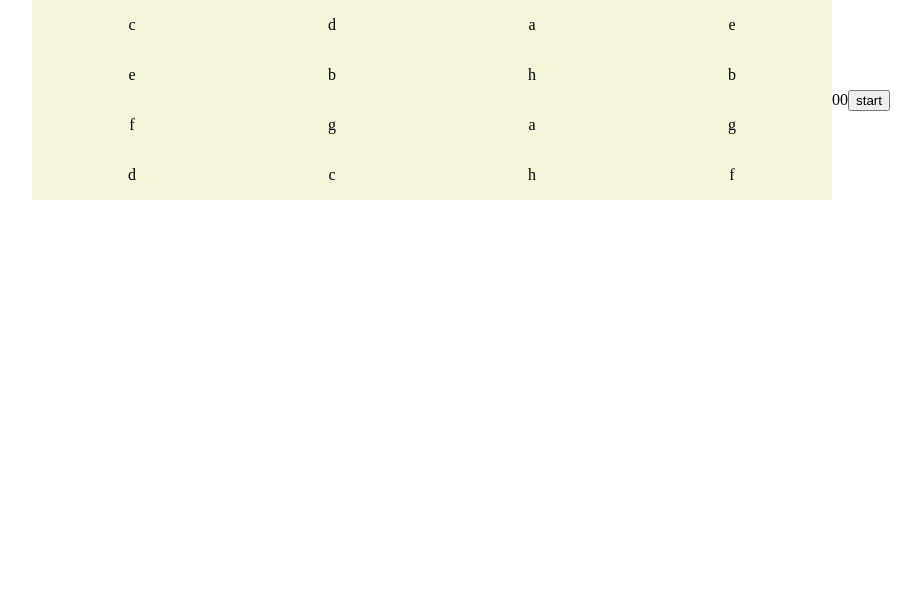
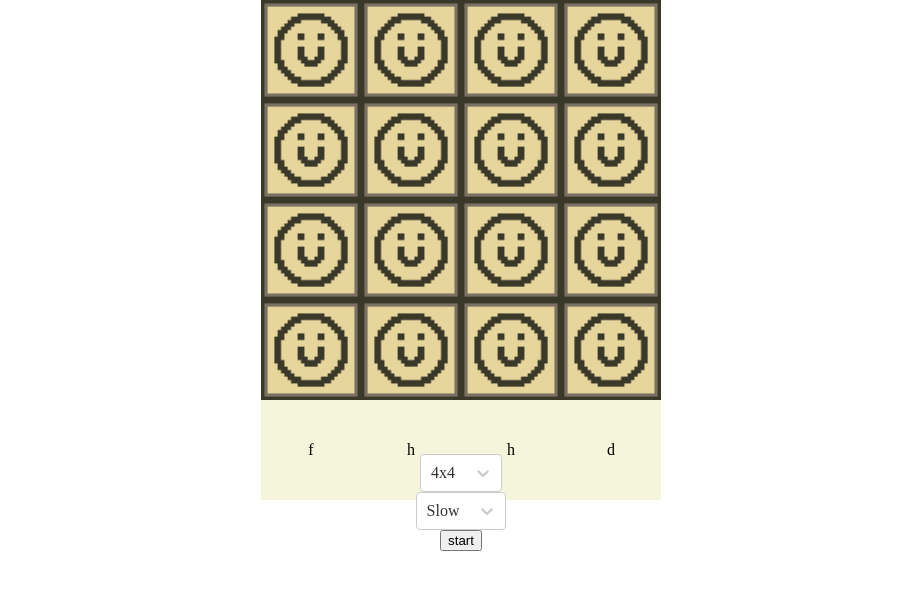
Before and after one commit to RustamV/memory, a React (Create React App) app: page / in a window 1280 px wide. Shown: the top 590 px of the page, without its empty margins (179-1100 px from the left). Built offline with nearby package versions, Linux system fonts and the light colour scheme.

Commit message:
select size & speed

```diff
--- a/package.json
+++ b/package.json
@@ -15,6 +15,7 @@
     "react": "^17.0.2",
     "react-dom": "^17.0.2",
     "react-scripts": "4.0.3",
+    "react-select": "^5.1.0",
     "typescript": "^4.4.4",
     "web-vitals": "^1.1.2"
   },
--- a/src/components/Cell/index.module.scss
+++ b/src/components/Cell/index.module.scss
@@ -1,7 +1,5 @@
 .cell {
     background-color: transparent;
-    width: 25%;
-    height: 50px;
     display: inline-block;
     perspective: 1000px;
 
@@ -10,6 +8,11 @@
             transform: rotateY(180deg);
         }
     }
+
+    img {
+        width: 100%;
+        display: block;
+    }
 }
 
 .inner {
@@ -17,7 +20,6 @@
     width: 100%;
     height: 100%;
     text-align: center;
-    transition: transform 1.5s;
     transform-style: preserve-3d;
 }
 
--- a/src/components/Cell/index.tsx
+++ b/src/components/Cell/index.tsx
@@ -1,18 +1,20 @@
 import styles from "./index.module.scss";
 import cn from "classnames";
-
+import Example from "../../images/example.png";
 const Cell = ({
     id,
     content,
     isActive,
     isOpened,
-    onClick
+    onClick,
+    speed
 }: {
     id: number;
     content: string;
     isActive: boolean;
     isOpened: boolean;
     onClick: any;
+    speed: any;
 }) => {
     return (
         <div
@@ -20,7 +22,12 @@ const Cell = ({
                 [styles.flipped]: isOpened || isActive
             })}
             onClick={onClick}>
-            <div className={styles.inner}>
+            <div
+                className={styles.inner}
+                style={{
+                    transition: `transform ${speed.value / 1000}s`
+                }}>
+                <img src={Example} />
                 <div className={styles.front}>{content}</div>
                 <div className={styles.back}>{content + content + content}</div>
             </div>
--- a/src/components/Game/index.module.scss
+++ b/src/components/Game/index.module.scss
@@ -2,4 +2,5 @@
     display: flex;
     align-items: center;
     justify-content: center;
+    flex-direction: column;
 }
--- a/src/components/Game/index.tsx
+++ b/src/components/Game/index.tsx
@@ -1,25 +1,46 @@
 import { useState } from "react";
-import { Grid, Timer } from "../index";
+import { Grid, Timer, Select } from "../index";
+import { config } from "../../helpers";
 import styles from "./index.module.scss";
-import cn from "classnames";
 
-const Game = ({}: {}) => {
-    const [time, setTime] = useState<number>(0);
+const { sizeOptions, speedOptions } = config;
+
+const Game = () => {
+    const [size, setSize] = useState<any>(sizeOptions[0]);
+    const [speed, setSpeed] = useState<any>(speedOptions[0]);
     const [movesCount, setMovesCount] = useState<number>(0);
     const [gameStatus, setGameStatus] = useState<string>("not-started");
 
-    const handleStartButton = () => {
-        setTime(0);
+    const startGame = () => {
         setMovesCount(0);
         setGameStatus("not-started");
     };
 
+    const onChangeSize = (option: any) => {
+        setSize(option);
+    };
+
+    const onChangeSpeed = (option: any) => {
+        setSpeed(option);
+    };
+
     return (
         <div className={styles.game}>
-            <Grid setMovesCount={setMovesCount} gameStatus={gameStatus} setGameStatus={setGameStatus} />
-            <Timer time={time} setTime={setTime} gameStatus={gameStatus} />
-            <div>{movesCount}</div>
-            <button onClick={handleStartButton}>start</button>
+            <Grid
+                setMovesCount={setMovesCount}
+                gameStatus={gameStatus}
+                setGameStatus={setGameStatus}
+                size={size}
+                speed={speed}
+                startGame={startGame}
+            />
+            <div>
+                Timer: <Timer gameStatus={gameStatus} />
+            </div>
+            <div>movesCount: {movesCount}</div>
+            <Select options={sizeOptions} onChange={onChangeSize} defaultValue={size} value={size} />
+            <Select options={speedOptions} onChange={onChangeSpeed} defaultValue={speed} value={speed} />
+            <button onClick={startGame}>start</button>
         </div>
     );
 };
--- a/src/components/Grid/index.module.scss
+++ b/src/components/Grid/index.module.scss
@@ -1,7 +1,5 @@
 .grid {
-    display: flex;
-    flex-wrap: wrap;
+    display: grid;
     max-width: 800px;
-    width: 100%;
     background-color: cornflowerblue;
 }
--- a/src/components/Grid/index.tsx
+++ b/src/components/Grid/index.tsx
@@ -3,28 +3,42 @@ import { Cell } from "..";
 import { config, shuffleArray } from "../../helpers";
 import styles from "./index.module.scss";
 
-const { defaultFlipTime, defaultGridSize: dgs } = config;
+const { content } = config;
 
 const Grid = ({
     setMovesCount,
     gameStatus,
-    setGameStatus
+    setGameStatus,
+    size,
+    speed,
+    startGame
 }: {
     setMovesCount: any;
     gameStatus: string;
     setGameStatus: any;
+    size: any;
+    speed: any;
+    startGame: any;
 }) => {
+    const {
+        value: { width, height }
+    } = size;
+
+    const fillContentArray = () => {
+        const contentArray = [...content].splice(0, (width * height) / 2);
+        return shuffleArray([...contentArray, ...contentArray]);
+    };
+
     const initializeGrid = () => {
-        let tempGrid = [];
-        let contentArray = ["a", "b", "c", "d", "e", "f", "g", "h"];
-        let content = shuffleArray([...contentArray, ...contentArray]);
+        const tempGrid = [];
+        const preparedContent = fillContentArray();
 
-        for (let column = 0; column < dgs; column++) {
-            for (let row = 0; row < dgs; row++) {
-                let id = column * dgs + row;
+        for (let column = 0; column < width; column++) {
+            for (let row = 0; row < height; row++) {
+                let id = column * height + row;
                 tempGrid.push({
                     id,
-                    content: content[id],
+                    content: preparedContent[id],
                     isActive: false,
                     isOpened: false
                 });
@@ -38,23 +52,35 @@ const Grid = ({
     const [checkedCells, setCheckedCells] = useState<number[]>([]);
     const [openedCellsCount, setOpenedCellsCount] = useState<number>(0);
 
+    const startNewGame = () => {
+        startGame();
+        setGrid(initializeGrid());
+        setCheckedCells([]);
+        setOpenedCellsCount(0);
+    };
+
     useEffect(() => {
         if (gameStatus === "not-started") {
-            setGrid(initializeGrid());
-            setCheckedCells([]);
-            setOpenedCellsCount(0);
+            startNewGame();
         }
+        // eslint-disable-next-line
     }, [gameStatus]);
+
+    useEffect(() => {
+        startNewGame();
+        // eslint-disable-next-line
+    }, [size, speed]);
 
     const getCellById = (id: number) => {
         return grid.find((cell) => cell.id === id);
     };
 
-    const checkWinCondition = () => {
-        if (openedCellsCount === dgs * dgs) {
+    useEffect(() => {
+        if (openedCellsCount / 2 === width * height) {
             setGameStatus("stopped");
         }
-    };
+        // eslint-disable-next-line
+    }, [openedCellsCount]);
 
     const startTimer = () => {
         if (checkedCells.length === 1) {
@@ -69,7 +95,7 @@ const Grid = ({
                         return cell;
                     })
                 );
-            }, defaultFlipTime);
+            }, speed.value);
         }
     };
 
@@ -84,7 +110,7 @@ const Grid = ({
                 prev.map((cell) => {
                     if (id === cell.id || checkedCells[0] === cell.id) {
                         if (checkedCells.length === 1 && isCellsMatching([...checkedCells, id])) {
-                            setOpenedCellsCount((prev: number) => prev + 1);
+                            setOpenedCellsCount((prev: number) => ++prev);
                             return { ...cell, isOpened: true };
                         } else return { ...cell, isActive: true };
                     }
@@ -92,13 +118,12 @@ const Grid = ({
                 })
             );
         }
-        checkWinCondition();
     };
 
     const isCellsMatching = (cells: number[]) => {
         if (cells.length === 2) {
-            let firstCell = getCellById(cells[0]);
-            let secondCell = getCellById(cells[1]);
+            const firstCell = getCellById(cells[0]);
+            const secondCell = getCellById(cells[1]);
 
             if (firstCell && secondCell) {
                 return firstCell.content === secondCell.content;
@@ -108,9 +133,14 @@ const Grid = ({
     };
 
     return (
-        <div className={styles.grid}>
+        <div
+            className={styles.grid}
+            style={{
+                gridTemplateColumns: `repeat(${width}, minmax(50px, 100px))`
+                // gridTemplateRows: `repeat(${height}, 75px)`
+            }}>
             {grid.map((cell) => (
-                <Cell key={cell.id} {...cell} onClick={() => handleCellClick(cell.id)} />
+                <Cell key={cell.id} {...cell} onClick={() => handleCellClick(cell.id)} speed={speed} />
             ))}
         </div>
     );
--- /dev/null
+++ b/src/components/Select/index.tsx
@@ -0,0 +1,37 @@
+import { default as ReactSelect } from "react-select";
+
+const Select = ({
+    className,
+    components,
+    options,
+    onChange,
+    defaultValue,
+    value,
+    ...props
+}: {
+    className?: string;
+    components?: [];
+    options: any;
+    defaultValue: any;
+    onChange: any;
+    value: any;
+}) => {
+    return (
+        <ReactSelect
+            defaultValue={defaultValue}
+            onChange={onChange}
+            value={value}
+            options={options}
+            isSearchable={false}
+            className={className}
+            classNamePrefix="select"
+            components={{
+                IndicatorSeparator: () => null,
+                ...components
+            }}
+            {...props}
+        />
+    );
+};
+
+export default Select;
--- a/src/components/Timer/index.tsx
+++ b/src/components/Timer/index.tsx
@@ -1,10 +1,8 @@
 import { useState, useEffect } from "react";
-// import { useAppContext } from "../../helpers/functions/context";
-// import "./index.scss";
 
-const Timer = ({ time, setTime, gameStatus }: { time: number; setTime: any; gameStatus: string }) => {
+const Timer = ({ gameStatus }: { gameStatus: string }) => {
+    const [time, setTime] = useState<number>(0);
     const [date, setDate] = useState(new Date());
-    // const { imageTheme } = useAppContext();
 
     const tick = () => {
         if (gameStatus === "started") {
@@ -19,6 +17,7 @@ const Timer = ({ time, setTime, gameStatus }: { time: number; setTime: any; game
         return () => {
             clearTimeout(timerID);
         };
+        // eslint-disable-next-line
     }, [date, gameStatus]);
 
     useEffect(() => {
--- a/src/components/index.ts
+++ b/src/components/index.ts
@@ -2,3 +2,4 @@ export { default as Grid } from "./Grid";
 export { default as Cell } from "./Cell";
 export { default as Game } from "./Game";
 export { default as Timer } from "./Timer";
+export { default as Select } from "./Select";
--- a/src/helpers/config.ts
+++ b/src/helpers/config.ts
@@ -1,6 +1,18 @@
 const config = {
     defaultGridSize: 4,
-    defaultFlipTime: 1500
+    defaultFlipTime: 1500,
+    sizeOptions: [
+        {id: 0, label: "4x4", value: {width: 4, height: 4}},
+        {id: 1, label: "4x5", value: {width: 4, height: 5}},
+        {id: 2, label: "5x6", value: {width: 5, height: 6}},
+        {id: 3, label: "6x6", value: {width: 6, height: 6}},
+    ],
+    speedOptions: [
+        {id: 0, label: "Slow", value: 3000},
+        {id: 1, label: "Normal", value: 2000},
+        {id: 2, label: "Fast", value: 1000},
+    ],
+    content: ["a", "b", "c", "d", "e", "f", "g", "h", "i", "j", "k", "l", "m", "n", "o", "p", "r", "s"]
 };
 
 export default config;
```
Also changed, not shown: src/images/example.png (added), 1 other file (tests, documents, lock files or other folders).
